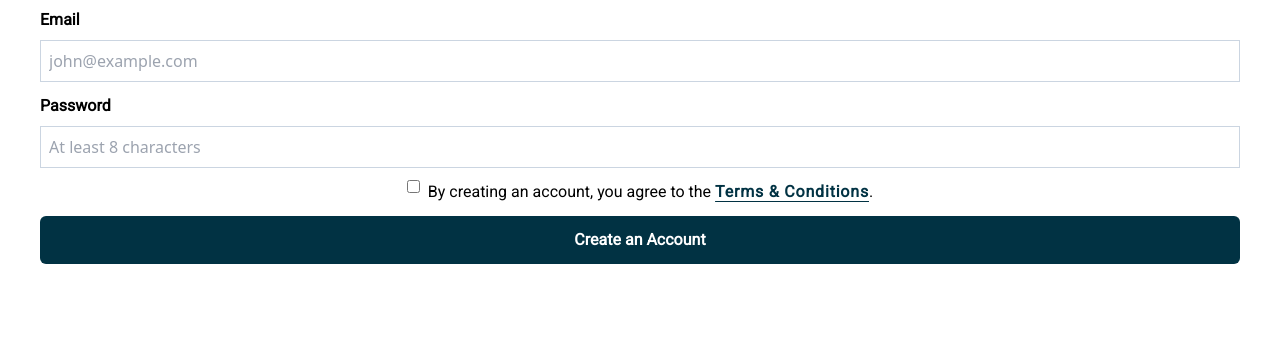
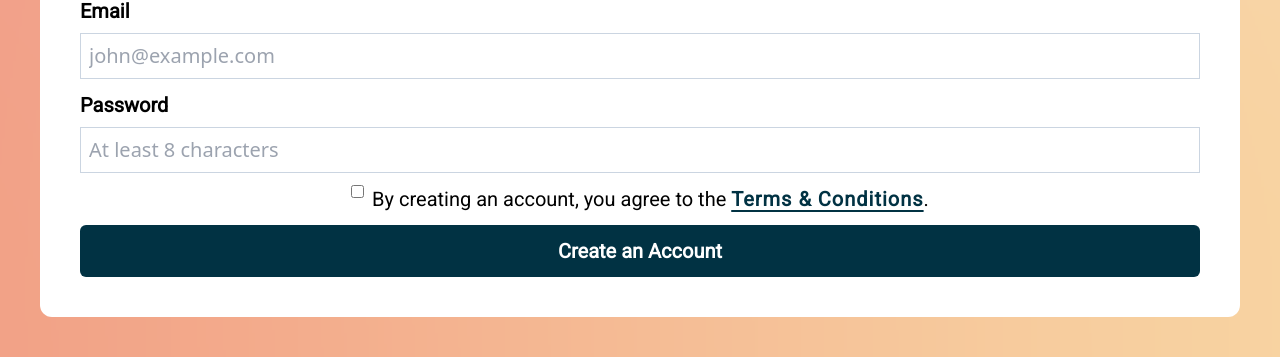
Before and after one commit to LucasGabriel021/Gradie-Tailwind, a plain HTML site: page index.html in a window 1280 px wide. Shown: the part 1675-2032 px from the top of the page. Before the commit the page ends 1979 px from the top, so only its background shows below. Drawn offline with nearby package versions, Linux system fonts and the light colour scheme.

Commit message:
Finzalizado a aplicação para tablets

```diff
--- a/assets/css/style.css
+++ b/assets/css/style.css
@@ -0,0 +1,3 @@
+#bgImgMain {
+     background-image: url(../images/Background.png);
+}
--- a/index.html
+++ b/index.html
@@ -26,33 +26,33 @@
      </script>
 </head>
 <body>
-     <main>
+     <main id="bgImgMain" class="md:bg-center md:h-auto md:p-10">
           <section>
-               <div class="bg-verdeEscuro px-10 pt-10">
+               <div class="bg-verdeEscuro px-10 pt-10 md:rounded-t-xl">
                     <div>
-                         <h1 class="font-roboto font-bold text-white text-2xl text-center">Gradie</h1>
-                         <span class="font-roboto block text-slate-500 text-center mt-2">Beatiful gradients in seconds</span>
+                         <h1 class="font-roboto font-bold text-white text-2xl text-center md:text-6xl">Gradie</h1>
+                         <span class="font-roboto block text-slate-500 text-center mt-2 md:text-2xl">Beatiful gradients in seconds</span>
                     </div>
                     <div>
                          <img src="assets/images/mockupCelular.png" alt="Mockup Iphone" class="w-full h-auto">
                     </div>
                </div>
-               <div class="bg-white p-10">
-                    <h2 class="font-bold text-xl mb-4">Login</h2>
+               <div class="bg-white p-10 md:rounded-b-xl">
+                    <h2 class="font-bold text-xl mb-4 md:text-4xl">Login</h2>
                     <form action="#">
                          <div class="flex flex-col gap-y-2">
-                              <label for="emailUser" class="font-bold font-roboto text-md">Email</label>
-                              <input type="email" name="emailUser" id="emailUser" placeholder="john@example.com" required class="border border-slate-300 p-2 w-full">
+                              <label for="emailUser" class="font-bold font-roboto text-md md:text-xl">Email</label>
+                              <input type="email" name="emailUser" id="emailUser" placeholder="john@example.com" required class="border border-slate-300 p-2 w-full md:text-xl">
                          </div>
                          <div class="mt-3 flex flex-col gap-y-2">
-                              <label for="passwordUser" class="font-bold font-roboto text-md">Password</label>
-                              <input type="password" name="passwordUser" id="passwordUser" placeholder="At least 8 characters" required class="border border-slate-300 p-2 w-full">
+                              <label for="passwordUser" class="font-bold font-roboto text-md md:text-xl">Password</label>
+                              <input type="password" name="passwordUser" id="passwordUser" placeholder="At least 8 characters" required class="border border-slate-300 p-2 w-full md:text-xl">
                          </div>
                          <div class="mt-3 flex items-start justify-center gap-x-2">
                               <input type="checkbox" name="sendEmails" id="sendEmails">
-                              <p class="font-roboto">By creating an account, you agree to the <span class="font-roboto font-bold text-verdeEscuro underline underline-offset-4 tracking-wider">Terms & Conditions</span>.</p>
+                              <p class="font-roboto md:text-xl md:text-center">By creating an account, you agree to the <span class="font-roboto font-bold text-verdeEscuro underline underline-offset-4 tracking-wider">Terms & Conditions</span>.</p>
                          </div>
-                         <button type="submit" class="mt-3 p-3 bg-verdeEscuro w-full text-white rounded-md font-roboto font-bold cursor-pointer">Create an Account</button>
+                         <button type="submit" class="mt-3 p-3 bg-verdeEscuro w-full text-white rounded-md font-roboto font-bold cursor-pointer md:text-xl">Create an Account</button>
                     </form>
                </div>
           </section>
```
